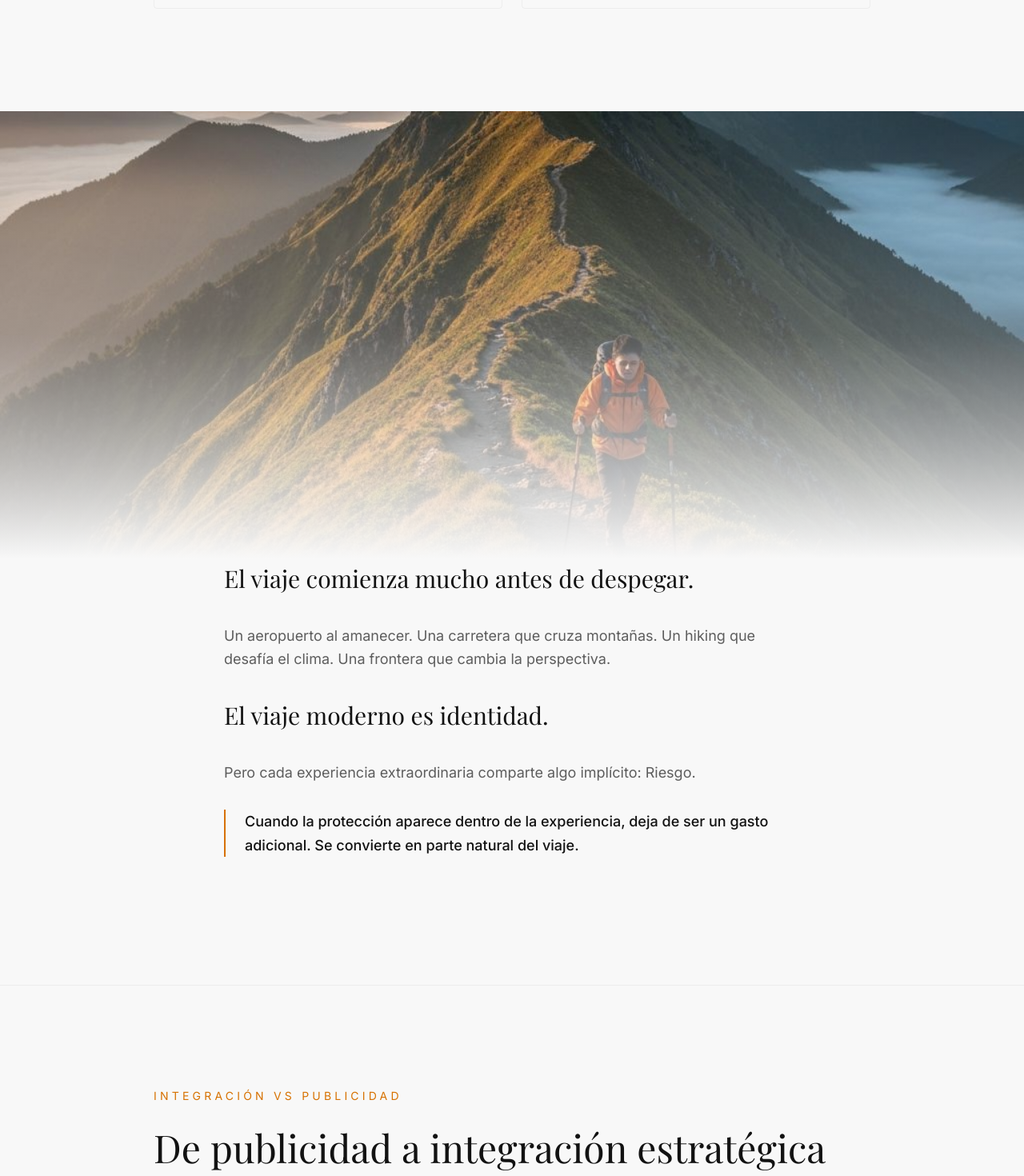
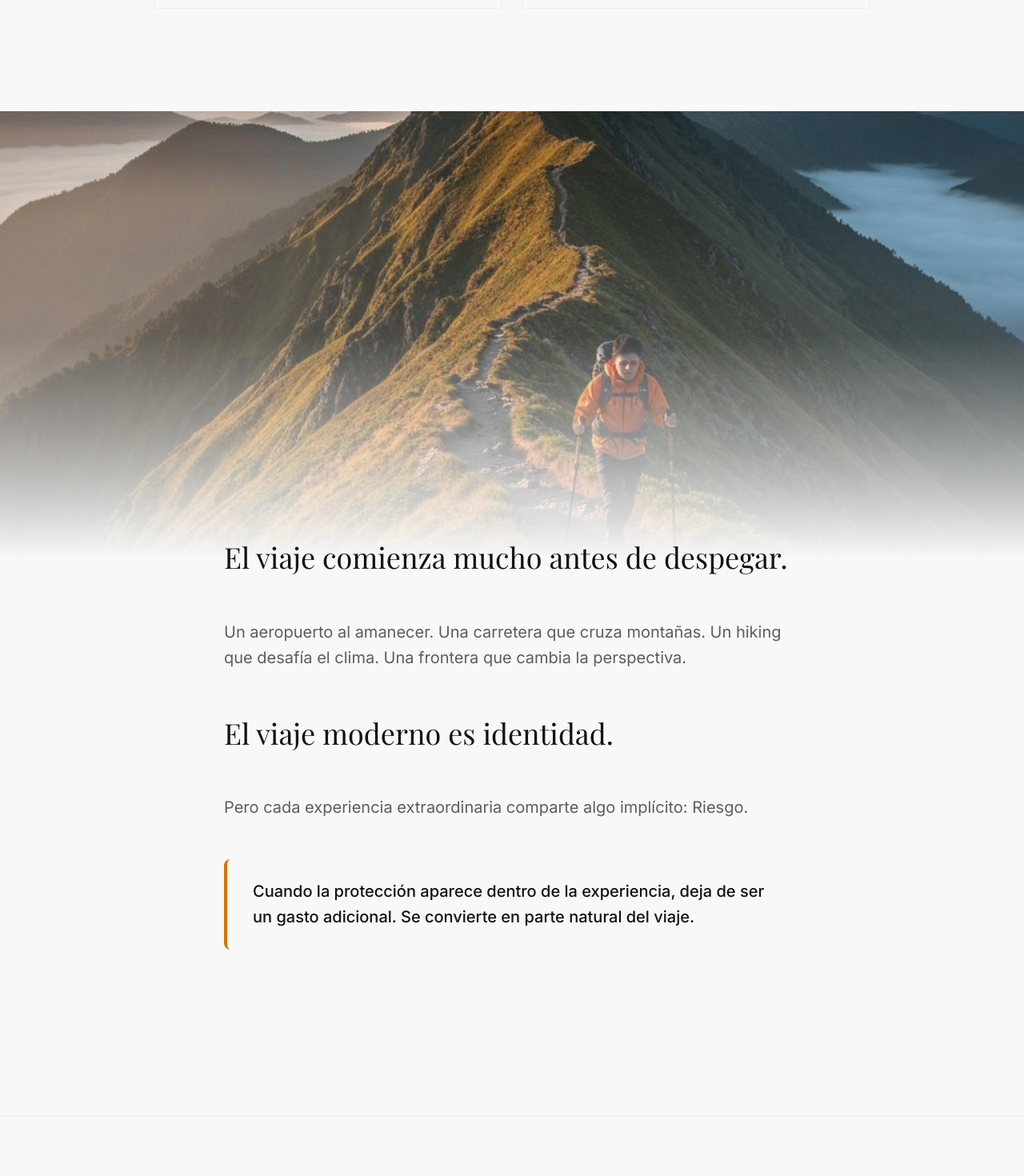
Before and after one commit to Kelsjv/v0-strategic-travel-partnership, a Next.js app: page / in a window 1280 px wide. Shown: the part 2420-3890 px from the top of the page at 80% size. Built offline with nearby package versions, Linux system fonts and the light colour scheme; a web font is replaced by a local one.

Commit message:
Update aspirational-section.tsx

```diff
--- a/components/aspirational-section.tsx
+++ b/components/aspirational-section.tsx
@@ -13,7 +13,7 @@ export function AspirationalSection() {
   return (
     <section className="relative py-0">
       {/* Full-width cinematic image */}
-      <div className="relative h-[60vh] md:h-[70vh] overflow-hidden">
+      <div className="relative h-[50vh] md:h-[70vh] overflow-hidden">
         <Image
           src="/images/hiking-mountain.jpg"
           alt="Dramatic hiking trail along a mountain ridge at dawn"
@@ -21,19 +21,19 @@ export function AspirationalSection() {
           className="object-cover"
           quality={85}
         />
-        <div className="absolute inset-0 bg-gradient-to-t from-background via-background/30 to-transparent" />
+        <div className="absolute inset-0 bg-gradient-to-t from-background via-background/20 to-transparent" />
       </div>
 
-      <div className="relative -mt-32 z-10 max-w-3xl mx-auto px-6 py-32">
+      <div className="relative -mt-40 md:-mt-48 z-10 max-w-3xl mx-auto px-6 py-40">
         {passages.map((text, i) => (
           <FadeInSection key={i} delay={i * 80}>
             <p
-              className={`mb-8 leading-relaxed ${
+              className={`mb-12 leading-relaxed ${
                 i === 0 || i === 2
-                  ? "font-serif text-2xl md:text-3xl text-foreground"
+                  ? "font-serif text-2xl md:text-4xl text-foreground"
                   : i === passages.length - 1
-                  ? "text-lg text-foreground font-medium border-l-2 border-accent pl-6"
-                  : "text-lg text-muted-foreground"
+                  ? "text-lg md:text-xl text-foreground font-medium border-l-4 border-accent pl-8 bg-background/80 backdrop-blur p-6 rounded-lg"
+                  : "text-lg md:text-xl text-muted-foreground"
               }`}
             >
               {text}
```
